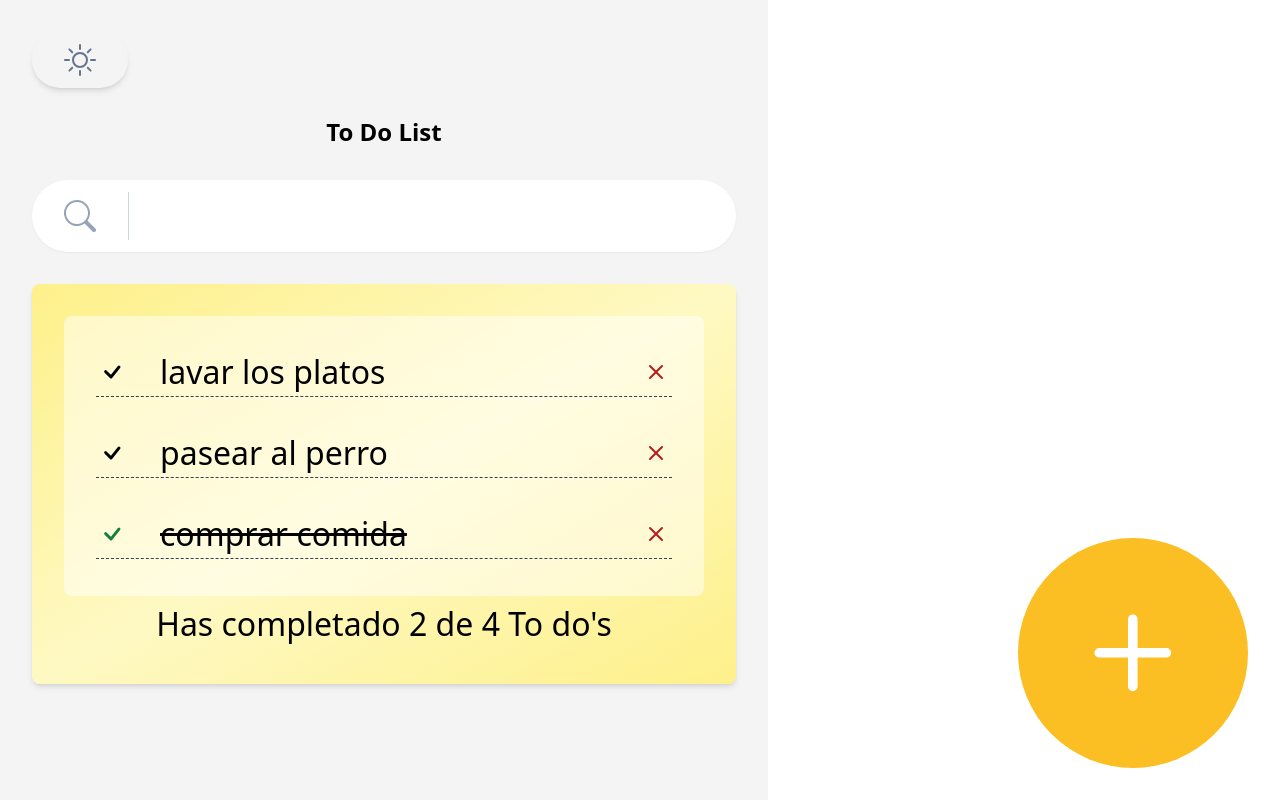
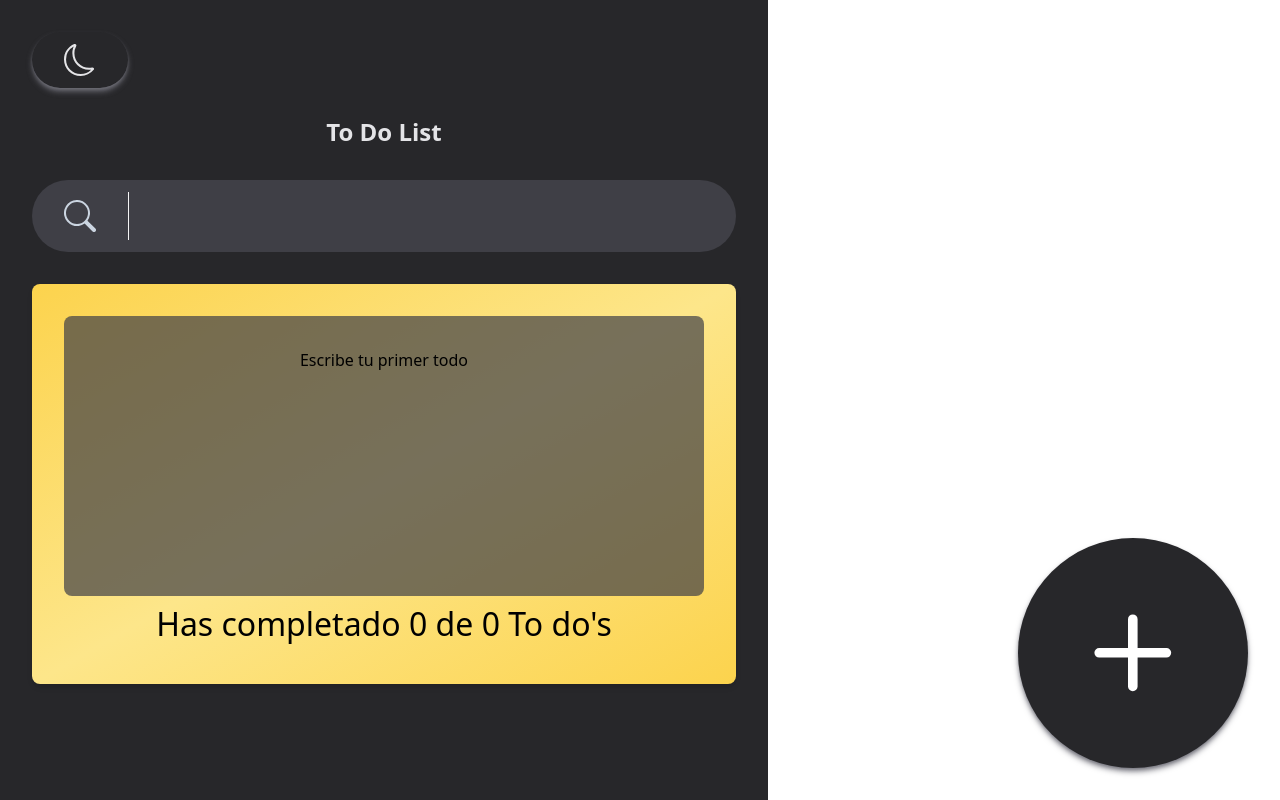
Before and after one commit to kenNoYuusha/to-do-list, a React (Vite) app: page / in a window 1280 px wide. Built offline with nearby package versions, Linux system fonts and the light colour scheme.

Commit message:
read, update, delete, done

```diff
--- a/src/App.jsx
+++ b/src/App.jsx
@@ -1,4 +1,4 @@
-import { useState } from "react";
+import { useApp } from "./js/useApp";
 import { TodoSearch } from "./components/TodoSearch";
 import { TodoContainer } from "./components/TodoContainer";
 import { TodoList } from "./components/TodoList";
@@ -7,17 +7,23 @@ import { TodoCounter } from "./components/TodoCounter";
 import { TodoAddNew } from "./components/TodoAddNew";
 import { BsMoon, BsSun } from "react-icons/bs";
 
+
+
 const App = () => {
-  const tasks = [
-    { description: "lavar los platos", completed: false },
-    { description: "pasear al perro", completed: false },
-    { description: "comprar comida", completed: true },
-    { description: "ver la serie", completed: false },
-    { description: "dormir", completed: true },
-    // { description: "ver la serie arcane", completed: false },
-    // { description: "cepillarse", completed: false },
-  ];
-  const [darkMode, setDarkMode] = useState(false);
+  const {
+    darkMode,
+    setDarkMode,
+    todoSearch,
+    setTodoSearch,
+    filteredTodos,
+    completeTodo,
+    deleteTodo,
+    totalTodos,
+    completedTodos,
+    loading,
+    error,
+  } = useApp();
+
   return (
     <main className={darkMode ? "dark" : "block"}>
       <button
@@ -32,18 +38,26 @@ const App = () => {
         <h1 className="w-full h-auto text-2xl font-bold grid place-items-center dark:text-zinc-200">
           To Do List
         </h1>
-        <TodoSearch />
+        <TodoSearch todoSearch={todoSearch} setTodoSearch={setTodoSearch} />
         <TodoContainer>
           <TodoList>
-            {tasks.map(({ description, completed }) => (
+          {error && <p>Hubo un error</p>}
+          {loading && <p>Cargando......</p>}
+          {(!loading && !filteredTodos.length) && <p>Escribe tu primer todo</p>}
+            {filteredTodos.map(({ description, completed }) => (
               <TodoItem
                 description={description}
                 completed={completed}
                 key={description}
+                completeTodo={completeTodo}
+                deleteTodo={deleteTodo}
               />
             ))}
           </TodoList>
-          <TodoCounter />
+          <TodoCounter
+            totalTodos={totalTodos}
+            completedTodos={completedTodos}
+          />
           <TodoAddNew />
         </TodoContainer>
       </section>
--- a/src/components/TodoCounter.jsx
+++ b/src/components/TodoCounter.jsx
@@ -1,4 +1,4 @@
-const TodoCounter = () => {
-  return <p className="w-full h-1/6 grid place-items-center font-medium text-mobileRange">Has completado 2 de 4 To do's</p>;
+const TodoCounter = ({totalTodos, completedTodos}) => {
+  return <p className="w-full h-1/6 grid place-items-center font-medium text-mobileRange">Has completado {completedTodos} de {totalTodos} To do's</p>;
 };
 export { TodoCounter };
--- a/src/components/TodoItem.jsx
+++ b/src/components/TodoItem.jsx
@@ -1,14 +1,30 @@
 import { BsX, BsCheck } from "react-icons/bs";
-const TodoItem = ({ description, completed }) => {
+const TodoItem = ({ description, completed, completeTodo, deleteTodo }) => {
   return (
-    <li className="w-full pt-mobileRangeSpacing grow flex flex-row items-center justify-between text-mobileRange border-b-[1px] border-dashed border-slate-700 first:pt-0 dark:border-slate-100">
-      <span className={`basis-4 grid place-items-center cursor-pointer ${completed && "text-green-700 dark:text-green-300"}`}>
+    <li className="w-full pt-mobileRangeSpacing flex flex-row items-center justify-between text-mobileRange border-b-[1px] border-dashed border-slate-700 first:pt-0 dark:border-slate-100">
+      <span
+        className={`basis-4 grid place-items-center cursor-pointer ${
+          completed && "text-green-700 dark:text-green-300"
+        }`}
+        onClick={() => {
+          completeTodo(description);
+        }}
+      >
         <BsCheck />
       </span>
-      <p className={`basis-4 grow px-mobileRangeSpacing dark:text-white ${completed && "line-through"}`}>
+      <p
+        className={`basis-4 grow px-mobileRangeSpacing dark:text-white ${
+          completed && "line-through"
+        }`}
+      >
         {description}
       </p>
-      <span className="basis-4 grid place-items-center cursor-pointer text-red-700 dark:text-red-300">
+      <span
+        className="basis-4 grid place-items-center cursor-pointer text-red-700 dark:text-red-300"
+        onClick={() => {
+          deleteTodo(description);
+        }}
+      >
         <BsX />
       </span>
     </li>
--- a/src/components/TodoSearch.jsx
+++ b/src/components/TodoSearch.jsx
@@ -1,6 +1,6 @@
 import { BsSearch } from "react-icons/bs";
 import { useState } from "react";
-const TodoSearch = () => {
+const TodoSearch = ({todoSearch, setTodoSearch}) => {
   const [focusSearch, setFocusSearch] = useState(false);
 
   return (
@@ -17,6 +17,8 @@ const TodoSearch = () => {
         id="todoSearch"
         onFocus={() => {setFocusSearch(true)}}
         onBlur={() => {setFocusSearch(false)}}
+        onChange={(e) => setTodoSearch(e.target.value)}
+        value={todoSearch}
       />
     </div>
   );
--- /dev/null
+++ b/src/js/useApp.js
@@ -0,0 +1,69 @@
+import { useState } from "react";
+import { useLocalStorage } from "./useLocalStorage";
+
+const useApp = () => {
+  const {
+    item: todos,
+    saveItem: saveTodos,
+    loading,
+    error,
+  } = useLocalStorage("TODOS_V1", []);
+  const totalTodos = todos.length;
+  const completedTodos = todos.filter((todo) => !!todo.completed).length;
+  let filteredTodos;
+  const [darkMode, setDarkMode] = useState(true);
+
+  const [todoSearch, setTodoSearch] = useState("");
+
+  if (todoSearch.length > 0) {
+    filteredTodos = todos.filter((todo) => {
+      const todoText = todo.description.toLowerCase();
+      const searchText = todoSearch.toLowerCase();
+      return todoText.includes(searchText);
+    });
+  } else {
+    filteredTodos = todos;
+  }
+
+  const completeTodo = (todoName) => {
+    const todoId = todos.findIndex((todo) => todo.description === todoName);
+    const newListTodos = [...todos];
+    newListTodos[todoId].completed = !newListTodos[todoId].completed;
+    saveTodos(newListTodos);
+
+    // const newTaskList = tasks.map((task) => {
+    //   if (task.description === taskName) {
+    //     task.completed = !task.completed;
+    //     return task;
+    //   } else {
+    //     return task;
+    //   }
+    // });
+    // setTasks(newTaskList);
+  };
+  const deleteTodo = (todoName) => {
+    // const taskId = tasks.findIndex(task => task.description === taskName);
+    // const newListTasks = [...tasks];
+    // newListTasks.splice(taskId,1);
+    // setTasks(newListTasks);
+
+    const newListTodos = todos.filter((todo) => todo.description !== todoName);
+    saveTodos(newListTodos);
+    // setTasks((tasks) => tasks.filter((task) => task.description !== taskName));
+  };
+
+  return {
+    darkMode,
+    setDarkMode,
+    todoSearch,
+    setTodoSearch,
+    filteredTodos,
+    completeTodo,
+    deleteTodo,
+    totalTodos,
+    completedTodos,
+    loading,
+    error,
+  };
+};
+export { useApp };
--- /dev/null
+++ b/src/js/useLocalStorage.js
@@ -0,0 +1,48 @@
+import { useState, useEffect } from "react";
+
+const useLocalStorage = (itemName, initialValue) => {
+  const [item, setItem] = useState(initialValue);
+  const [loading, setLoading] = useState(true);
+  const [error, setError] = useState(false);
+  useEffect(() => {
+    setTimeout(() => {
+      try {
+        const itemLocalStorage = localStorage.getItem(itemName);
+        let itemParsed;
+
+        if (!itemLocalStorage) {
+          localStorage.setItem(itemName, JSON.stringify(initialValue));
+          itemParsed = initialValue;
+        } else {
+          itemParsed = JSON.parse(itemLocalStorage);
+        }
+        setItem(itemParsed);
+        setLoading(false);
+      } catch (error) {
+        setError(error);
+      }
+    }, 3000);
+  }, []);
+
+  const saveItem = (newArray) => {
+    setLoading(true);
+    setTimeout(() => {
+      try {
+        const newArrayStringified = JSON.stringify(newArray);
+        localStorage.setItem(itemName, newArrayStringified);
+        setItem(newArray);
+        setLoading(false);
+      } catch (error) {
+        setError(error);
+      }
+    }, 500);
+  };
+
+  return {
+    item,
+    saveItem,
+    loading,
+    error,
+  };
+};
+export { useLocalStorage };
```
